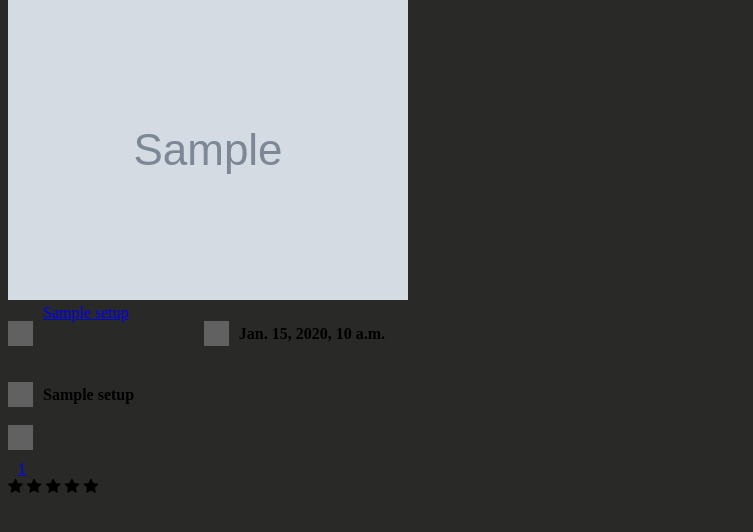
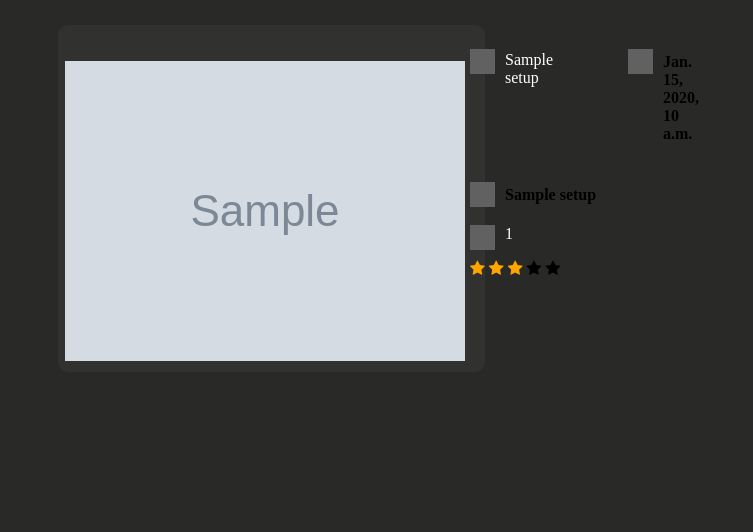
Before and after one commit to HiKKors/AccTrackGuides, a Django app: template user/templates/user/communitySetups.html in a window 1280 px wide. Shown: the part 58-590 px from the top of the page, without its empty margins (0-753 px from the left). Run offline with Django 5.2, Linux system fonts and the light colour scheme; the template is opened without the code that fills it: most values are stand-ins (such as "Sample title", 1, 10 or a date in 2020); grey boxes marked "Sample" are stand-in pictures; grey boxes are pictures that could not be loaded.

Commit message:
в модель пользовательского сетапа добавлен столбец рейтнг + отражение на сайте

```diff
--- a/static/css/userSetups.css
+++ b/static/css/userSetups.css
@@ -52,3 +52,50 @@
     margin-top: 3px;
     margin-left: 10px;
 }
+
+.user-setup-preview-com {
+    display: flex;
+    flex-direction: row;
+    background-color: rgb(49, 49, 47);
+    border-radius: 10px;
+    width: 34%;
+    padding: 7px;
+    margin-bottom: 10px;
+}
+
+.car-preview {
+    margin-top: 7%;
+    margin-right: 5px;
+}
+
+.com-setups {
+    margin-top: 25px;
+    margin-left: 50px;
+}
+
+.user-url {
+    display: flex;
+    flex-direction: row;
+}
+
+.username a {
+    text-decoration: none;
+    color: #fff;
+}
+
+.username a:hover {
+    color: #b24949;
+}
+
+.car a {
+    text-decoration: none;
+    color: #fff;
+}
+
+.car {
+    margin-top: 19px;
+}
+
+.checked {
+    color: orange;
+  }
--- a/user/models.py
+++ b/user/models.py
@@ -11,6 +11,7 @@ class UserGuide(models.Model):
     trackName = models.ForeignKey(to='guides.Track', on_delete=models.DO_NOTHING, related_name='guide_tracks')
     carName = models.ForeignKey(to='guides.Car', on_delete=models.DO_NOTHING, related_name='guide_cars')
     pass_time = models.CharField(max_length=64, blank=False, null=False, default='0')
+    rating = models.PositiveSmallIntegerField(default=0)
 
     carSettings = models.JSONField()
 
```
Also changed, not shown: static/css/guide.css (+13 -0 lines), user/templates/user/userSetup.html (+12 -5 lines), user/migrations/0004_userguide_rating.py (added), user/migrations/0005_alter_userguide_rating.py (added).
